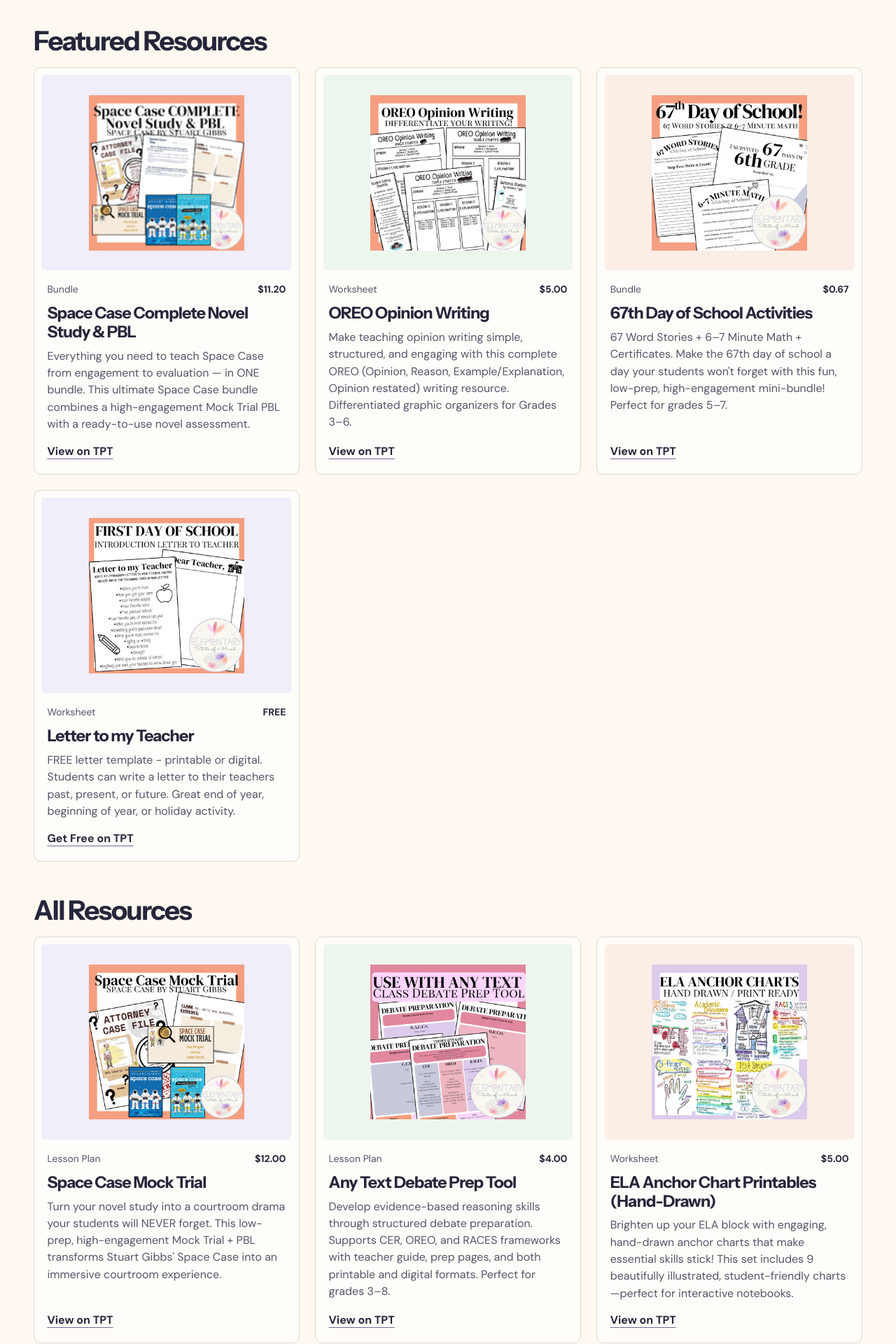
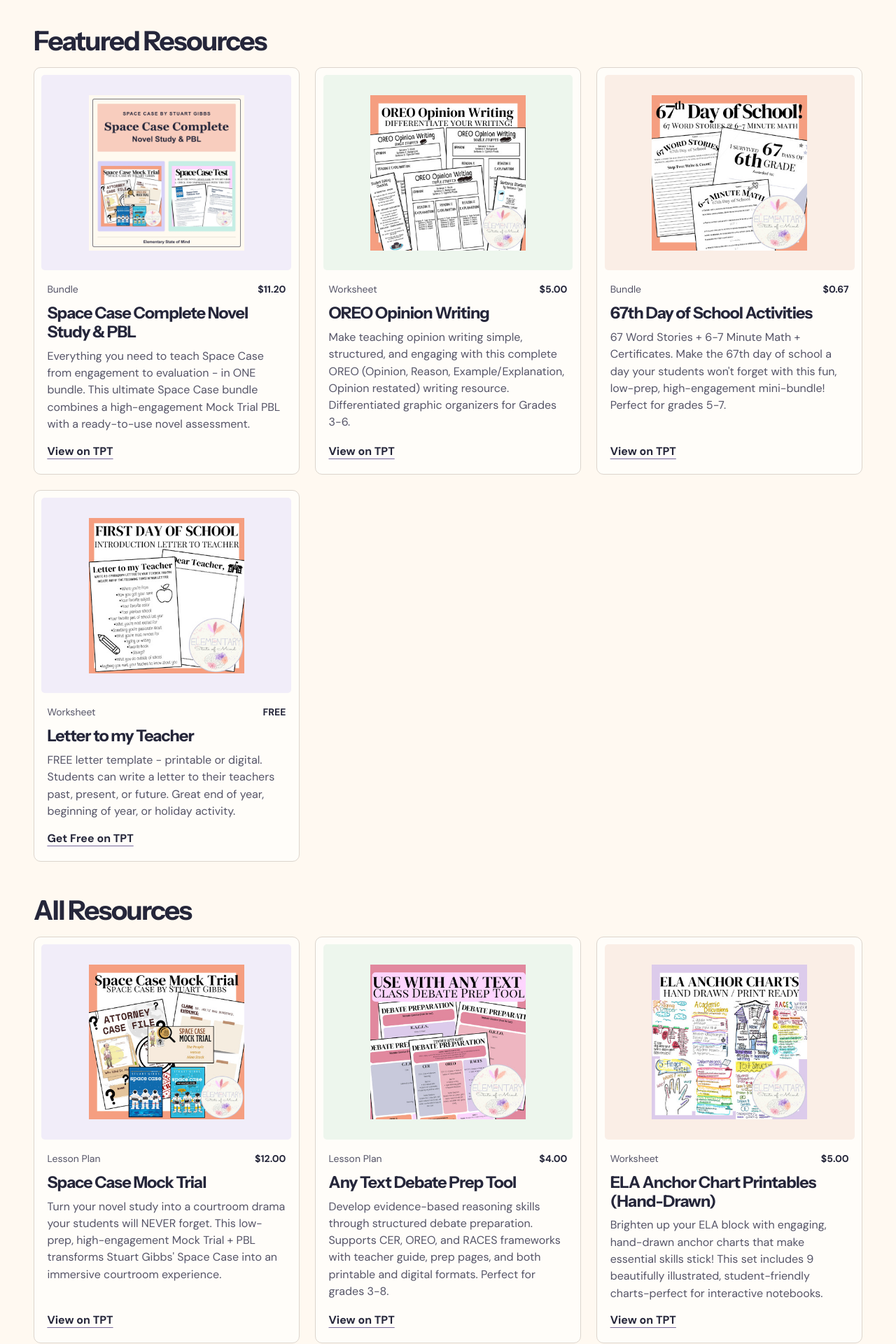
Before and after one commit to nikopastore/elementary-state-of-mind-site, a Next.js app: page /shop in a window 1280 px wide. Shown: the part 420-2340 px from the top of the page at 70% size. Built offline with nearby package versions, Linux system fonts and the light colour scheme.

Commit message:
Sharpen featured Space Case cover and make scroll motion more visible

```diff
--- a/public/section-motion.js
+++ b/public/section-motion.js
@@ -3,13 +3,14 @@
 
   const selector = '[data-reveal]';
   const reducedMotion = window.matchMedia('(prefers-reduced-motion: reduce)');
+  const revealInset = Math.min(104, Math.round(document.documentElement.clientHeight * 0.14));
   const seen = new WeakSet();
   const pending = new Set();
   const observer = new IntersectionObserver((entries) => {
     for (const { target, isIntersecting } of entries) {
       if (isIntersecting) show(target, true);
     }
-  }, { rootMargin: '0px 0px -16px 0px' });
+  }, { rootMargin: `0px 0px -${revealInset}px 0px` });
 
   function show(element, animate) {
     if (!pending.delete(element)) return;
@@ -30,14 +31,14 @@
 
     if (reducedMotion.matches) return;
 
-    const height = document.documentElement.clientHeight;
+    const activationEdge = document.documentElement.clientHeight - revealInset;
     const belowViewport = [];
     for (const element of document.querySelectorAll(selector)) {
       if (seen.has(element) || !element.getClientRects().length) continue;
 
       seen.add(element);
-      // Leave content already on screen visible on load and after navigation.
-      if (element.getBoundingClientRect().top >= height && !element.matches(':focus-within, :target')) {
+      // Leave content that already reached the reading area visible.
+      if (element.getBoundingClientRect().top >= activationEdge && !element.matches(':focus-within, :target')) {
         belowViewport.push(element);
       }
     }
--- a/src/app/globals.css
+++ b/src/app/globals.css
@@ -226,24 +226,24 @@ body { background: var(--paper); color: var(--ink); font-family: var(--font-quic
 /* Motion is added after load and only to content below the visible area. */
 @media (prefers-reduced-motion: no-preference) {
   [data-reveal] {
-    --reveal-y: 18px;
+    --reveal-y: 26px;
     --reveal-x: 0px;
     --reveal-scale: 1;
     --reveal-delay: 0ms;
     --reveal-duration: 560ms;
   }
   [data-reveal="card"] {
-    --reveal-y: 20px;
+    --reveal-y: 30px;
     --reveal-scale: .985;
     --reveal-duration: 640ms;
   }
   [data-reveal="photo"] {
-    --reveal-y: 14px;
+    --reveal-y: 22px;
     --reveal-scale: .975;
     --reveal-duration: 660ms;
   }
   [data-reveal="panel"] {
-    --reveal-x: 14px;
+    --reveal-x: 20px;
     --reveal-y: 8px;
   }
   .reveal-waiting:not(:focus-within, :target) {
@@ -282,12 +282,12 @@ body { background: var(--paper); color: var(--ink); font-family: var(--font-quic
   }
   @media (max-width: 570px) {
     [data-reveal] {
-      --reveal-y: 12px;
+      --reveal-y: 17px;
       --reveal-x: 0px;
       --reveal-duration: 430ms;
     }
     [data-reveal="card"], [data-reveal="photo"], [data-reveal="panel"] {
-      --reveal-y: 12px;
+      --reveal-y: 17px;
       --reveal-x: 0px;
       --reveal-duration: 480ms;
     }
@@ -303,3 +303,27 @@ body { background: var(--paper); color: var(--ink); font-family: var(--font-quic
     box-shadow: 0 10px 24px #25263a0d;
   }
 }
+
+/* The photo and workbook follow the opening scroll at different speeds. */
+@media (prefers-reduced-motion: no-preference) {
+  @supports (animation-timeline: scroll()) {
+    .hero-photo, .hero-resource {
+      animation-name: hero-paper-drift;
+      animation-duration: auto;
+      animation-timing-function: linear;
+      animation-fill-mode: both;
+      animation-timeline: scroll(root block);
+      animation-range: 0px 340px;
+    }
+    .hero-photo { --paper-drift: 36px; }
+    .hero-resource { --paper-drift: -24px; }
+    @media (max-width: 570px) {
+      .hero-photo { --paper-drift: 24px; }
+      .hero-resource { --paper-drift: -16px; }
+    }
+  }
+}
+@keyframes hero-paper-drift {
+  from { translate: 0 0; }
+  to { translate: 0 var(--paper-drift); }
+}
--- a/src/app/layout.tsx
+++ b/src/app/layout.tsx
@@ -13,7 +13,7 @@ export const metadata: Metadata = {
     default: "Elementary State of Mind | Teacher Resources",
     template: "%s | Elementary State of Mind",
   },
-  description: "Engaging digital resources for elementary teachers — lesson plans, novel studies, anchor charts & classroom decor. Shop standards-aligned ELA materials on Teachers Pay Teachers.",
+  description: "Engaging digital resources for elementary teachers - lesson plans, novel studies, anchor charts & classroom decor. Shop standards-aligned ELA materials on Teachers Pay Teachers.",
   keywords: ["teacher resources", "elementary education", "digital downloads", "lesson plans", "classroom decor"],
   openGraph: {
     type: "website",
@@ -173,7 +173,7 @@ export default function RootLayout({
         </main>
         <TestimonialsCarousel />
         <Footer />
-        <Script src="/section-motion.js" strategy="afterInteractive" />
+        <Script src="/section-motion.js?v=2" strategy="afterInteractive" />
       </body>
     </html>
   );
--- a/src/lib/products.ts
+++ b/src/lib/products.ts
@@ -17,10 +17,10 @@ export const products: Product[] = [
   {
     id: 'space-case-complete',
     name: 'Space Case Complete Novel Study & PBL',
-    description: 'Everything you need to teach Space Case from engagement to evaluation — in ONE bundle. This ultimate Space Case bundle combines a high-engagement Mock Trial PBL with a ready-to-use novel assessment.',
+    description: 'Everything you need to teach Space Case from engagement to evaluation - in ONE bundle. This ultimate Space Case bundle combines a high-engagement Mock Trial PBL with a ready-to-use novel assessment.',
     price: 1120,
     category: 'bundle',
-    image: '/products/space-case-complete.jpg',
+    image: '/products/space-case-complete-cover.webp',
     tptUrl: 'https://www.teacherspayteachers.com/Product/Space-Case-Complete-Novel-Study-PBL-15118510',
     featured: true,
   },
@@ -36,7 +36,7 @@ export const products: Product[] = [
   {
     id: 'any-text-debate',
     name: 'Any Text Debate Prep Tool',
-    description: 'Develop evidence-based reasoning skills through structured debate preparation. Supports CER, OREO, and RACES frameworks with teacher guide, prep pages, and both printable and digital formats. Perfect for grades 3–8.',
+    description: 'Develop evidence-based reasoning skills through structured debate preparation. Supports CER, OREO, and RACES frameworks with teacher guide, prep pages, and both printable and digital formats. Perfect for grades 3-8.',
     price: 400,
     category: 'lesson-plan',
     image: '/products/any-text-debate.jpg',
@@ -45,7 +45,7 @@ export const products: Product[] = [
   {
     id: 'ela-anchor-charts',
     name: 'ELA Anchor Chart Printables (Hand-Drawn)',
-    description: 'Brighten up your ELA block with engaging, hand-drawn anchor charts that make essential skills stick! This set includes 9 beautifully illustrated, student-friendly charts—perfect for interactive notebooks.',
+    description: 'Brighten up your ELA block with engaging, hand-drawn anchor charts that make essential skills stick! This set includes 9 beautifully illustrated, student-friendly charts-perfect for interactive notebooks.',
     price: 500,
     category: 'worksheet',
     image: '/products/ela-anchor-charts.jpg',
@@ -54,7 +54,7 @@ export const products: Product[] = [
   {
     id: 'oreo-opinion-writing',
     name: 'OREO Opinion Writing',
-    description: 'Make teaching opinion writing simple, structured, and engaging with this complete OREO (Opinion, Reason, Example/Explanation, Opinion restated) writing resource. Differentiated graphic organizers for Grades 3–6.',
+    description: 'Make teaching opinion writing simple, structured, and engaging with this complete OREO (Opinion, Reason, Example/Explanation, Opinion restated) writing resource. Differentiated graphic organizers for Grades 3-6.',
     price: 500,
     category: 'worksheet',
     image: '/products/oreo-opinion-writing.jpg',
@@ -64,7 +64,7 @@ export const products: Product[] = [
   {
     id: 'kpop-demonhunters',
     name: 'Behind the Beat: KPop DemonHunters',
-    description: 'Turn your classroom into a high-energy music, film, and critical thinking hub with this engaging, standards-aligned resource designed for elementary learners (Grades 2–6).',
+    description: 'Turn your classroom into a high-energy music, film, and critical thinking hub with this engaging, standards-aligned resource designed for elementary learners (Grades 2-6).',
     price: 500,
     category: 'lesson-plan',
     image: '/products/kpop-demonhunters.jpg',
@@ -127,7 +127,7 @@ export const products: Product[] = [
   {
     id: 'friendsgiving',
     name: 'Friendsgiving Potluck & Gratitude Toasts',
-    description: 'Bring warmth, gratitude, and community into your classroom with this meaningful activity—a meaningful way to celebrate friendship, reflection, and togetherness. Perfect for grades 3–8.',
+    description: 'Bring warmth, gratitude, and community into your classroom with this meaningful activity-a meaningful way to celebrate friendship, reflection, and togetherness. Perfect for grades 3-8.',
     price: 200,
     category: 'lesson-plan',
     image: '/products/friendsgiving.jpg',
@@ -136,7 +136,7 @@ export const products: Product[] = [
   {
     id: 'space-case-test',
     name: 'Space Case End of Book Test',
-    description: 'Check comprehension and critical thinking with this ready-to-print, standards-aligned assessment for Space Case by Stuart Gibbs. Perfect for Grades 5–6.',
+    description: 'Check comprehension and critical thinking with this ready-to-print, standards-aligned assessment for Space Case by Stuart Gibbs. Perfect for Grades 5-6.',
     price: 200,
     category: 'worksheet',
     image: '/products/space-case-test.jpg',
@@ -145,7 +145,7 @@ export const products: Product[] = [
   {
     id: '67th-day',
     name: '67th Day of School Activities',
-    description: '67 Word Stories + 6–7 Minute Math + Certificates. Make the 67th day of school a day your students won\'t forget with this fun, low-prep, high-engagement mini-bundle! Perfect for grades 5–7.',
+    description: '67 Word Stories + 6-7 Minute Math + Certificates. Make the 67th day of school a day your students won\'t forget with this fun, low-prep, high-engagement mini-bundle! Perfect for grades 5-7.',
     price: 67,
     category: 'bundle',
     image: '/products/67th-day.jpg',
```
Also changed, not shown: public/products/space-case-complete-cover.webp (added).
